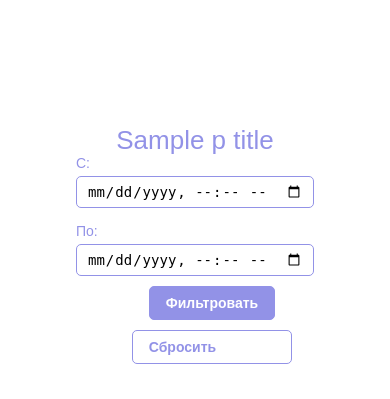
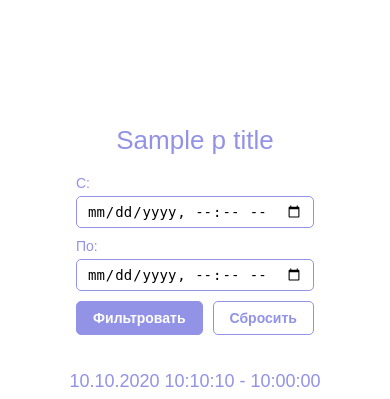
Before and after one commit to Amtrend/home_proj, a Django app: template code_site/camera_home/templates/camera_home/cam_archive.html in a window 390 px wide. Shown: the top 399 px of the page. Run offline with Django 3.2, Linux system fonts and the light colour scheme; the template is opened without the code that fills it: most values are stand-ins (such as "Sample title", 1, 10 or a date in 2020).

Commit message:
feature: add filters

```diff
--- a/code_site/camera_home/templates/camera_home/cam_archive.html
+++ b/code_site/camera_home/templates/camera_home/cam_archive.html
@@ -9,8 +9,6 @@
                 <div class="filter_row">
                     <label>С: <input type="datetime-local" name="from_date" value="{{ request.GET.from_date }}"></label>
                     <label>По: <input type="datetime-local" name="to_date" value="{{ request.GET.to_date }}"></label>
-                </div>
-                <div class="filter_buttons">
                     <button type="submit" class="filter_btn">Фильтровать</button>
                     <a href="{% url 'cam_archive' cam %}" class="filter_btn reset_btn">Сбросить</a>
                 </div>
--- a/code_site/static/css/style.css
+++ b/code_site/static/css/style.css
@@ -601,18 +601,18 @@
 
 #filter_form {
     display: flex;
-    flex-direction: column;
     align-items: center;
     margin-bottom: 20px;
+    margin-top: 20px;
     font-family: Montserrat, sans-serif;
 }
 
 #filter_form .filter_row {
     display: flex;
-    gap: 15px;
+    gap: 10px;
     flex-wrap: wrap;
     justify-content: center;
-    margin-bottom: 10px;
+    align-items: center;
 }
 
 #filter_form label {
@@ -628,13 +628,6 @@
     border: 1px solid #9292e7;
     border-radius: 5px;
     margin-top: 5px;
-}
-
-#filter_form .filter_buttons {
-    display: flex;
-    gap: 10px;
-    flex-wrap: wrap;
-    justify-content: center;
 }
 
 #filter_form .filter_btn {
@@ -667,18 +660,15 @@
 
 @media (max-width: 992px) {
     #filter_form .filter_row {
-        flex-direction: column;
+        flex-direction: row;
         align-items: center;
+        gap: 10px;
     }
 
-    #filter_form .filter_buttons {
-        flex-direction: column;
-        align-items: center;
-    }
-
-    #filter_form .filter_btn, #filter_form .reset_btn {
-        width: 100%;
-        max-width: 200px;
+    #filter_form label,
+    #filter_form .filter_btn,
+    #filter_form .reset_btn {
+        flex: 0 1 auto;
     }
 }
 
```
